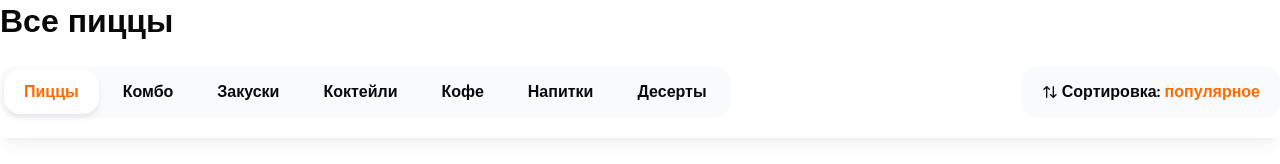
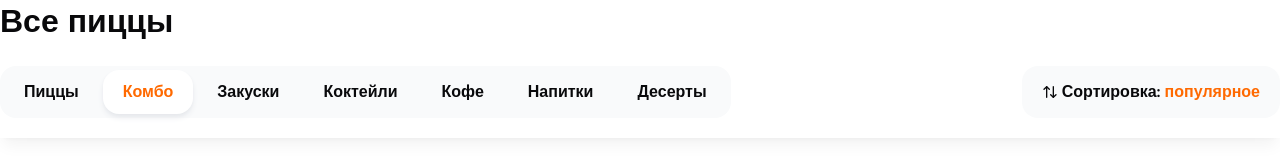
Before and after one commit to trylastsky/next-pizza, a Next.js app: page / in a window 1280 px wide. Shown: the part 172-336 px from the top of the page. Built offline with nearby package versions, Linux system fonts and the light colour scheme.

Commit message:
init zustand + react-use working categories links

```diff
--- a/app/globals.css
+++ b/app/globals.css
@@ -1,7 +1,17 @@
 @import "tailwindcss";
 @import "tw-animate-css";
 
-@custom-variant dark (&:is(.dark *));
+html {
+	scroll-behavior: smooth;
+}
+
+@media screen and (prefers-reduced-motion: reduce) {
+	html {
+		scroll-behavior: auto;
+	}
+}
+
+@custom-var	iant dark (&:is(.dark *));
 
 @theme inline {
 	--color-background: var(--background);
--- a/components/shared/product/productGroupList.tsx
+++ b/components/shared/product/productGroupList.tsx
@@ -3,6 +3,8 @@
 import React from 'react';
 import { useIntersection } from 'react-use';
 import { ProductCard, Title } from '..';
+import { useCategoryStore } from '@/store/category';
+import { hashSlug } from '@/hooks/hasSlug';
 
 interface Props {
   title: string;
@@ -17,8 +19,10 @@ export const ProductGroupList: React.FC<Props> = (
         title,
         products,
         className,
-        categoryId }
+        categoryId
+    }
 ) => {
+    const setActiveCategoryId = useCategoryStore((state) => state.setActiveCategoryId);
     const intersectionRef = React.useRef<HTMLDivElement>(null);
     const intersection = useIntersection(intersectionRef as React.RefObject<HTMLElement>, {
         threshold: 0.4,
@@ -26,12 +30,12 @@ export const ProductGroupList: React.FC<Props> = (
 
     React.useEffect(() => {
         if (intersection?.isIntersecting) {
-            console.log(title, categoryId);
+            setActiveCategoryId(categoryId);
         }
-    }, [categoryId, intersection, title]);
+    }, [categoryId, intersection, setActiveCategoryId]);
 
   return (
-    <div className={className} id={title} ref={intersectionRef}>
+    <div className={className} id={hashSlug(title)} ref={intersectionRef}>
       <Title text={title} size="lg" className="font-extrabold mb-5" />
       <div className="grid grid-cols-3 gap-[50px]">
         {products.map((product, i) => (
--- a/components/shared/topBar/components/categories.tsx
+++ b/components/shared/topBar/components/categories.tsx
@@ -1,5 +1,8 @@
 'use client';
+
 import { cn } from "@/lib/utils";
+import { useCategoryStore } from "@/store/category";
+import { hashSlug } from "@/hooks/hasSlug";
 import React from "react";
 
 interface Props {
@@ -9,17 +12,19 @@ interface Props {
 const cats:string[] = ['Пиццы','Комбо','Закуски','Коктейли','Кофе','Напитки','Десерты'];
 
 export const Categories: React.FC<Props> = ({ className }) => {
-    const [activeIndex, setActiveIndex] = React.useState(0);
+    const activeId = useCategoryStore((state) => state.activeCategoryId);
     return <div className={cn("inline-flex gap-1 bg-gray-50 p-1 rounded-2xl", className)}>
         {
             cats.map((cat, index) => (
                 <a className={cn(
                     'flex items-center font-bold h-11 rounded-2xl px-5 transition-color duration-200',
-                    activeIndex === index && 'bg-white shadow-md shadow-gray-200 text-primary'
-                )} key={index} >
+                    activeId === index + 1 && 'bg-white shadow-md shadow-gray-200 text-primary'
+                )}
+                    href={`/#${hashSlug(cat)}`}
+                    key={index} >
                     <button
                         className={cn('cursor-pointer')}
-                        onClick={() => setActiveIndex(index)}>
+                        onClick={() => useCategoryStore.setState({ activeCategoryId: index + 1 })}>
                     {cat}
                     </button>
                 </a>
--- /dev/null
+++ b/hooks/hasSlug.ts
@@ -0,0 +1,5 @@
+export const hashSlug = (str: string) => // simple hash function to create a slug from category name
+  Array.from(str)
+    .reduce((hash, char) => ((hash << 5) - hash + char.charCodeAt(0)) | 0, 0)
+    .toString(36)
+    .replace('-', '');
--- /dev/null
+++ b/store/category.ts
@@ -0,0 +1,11 @@
+import { create } from 'zustand';
+
+interface State {
+    activeCategoryId: number;
+    setActiveCategoryId: (id: number) => void;
+}
+
+export const useCategoryStore = create<State>((set) => ({
+    activeCategoryId: 0,
+    setActiveCategoryId: (id: number) => set({ activeCategoryId: id })
+}));
```
